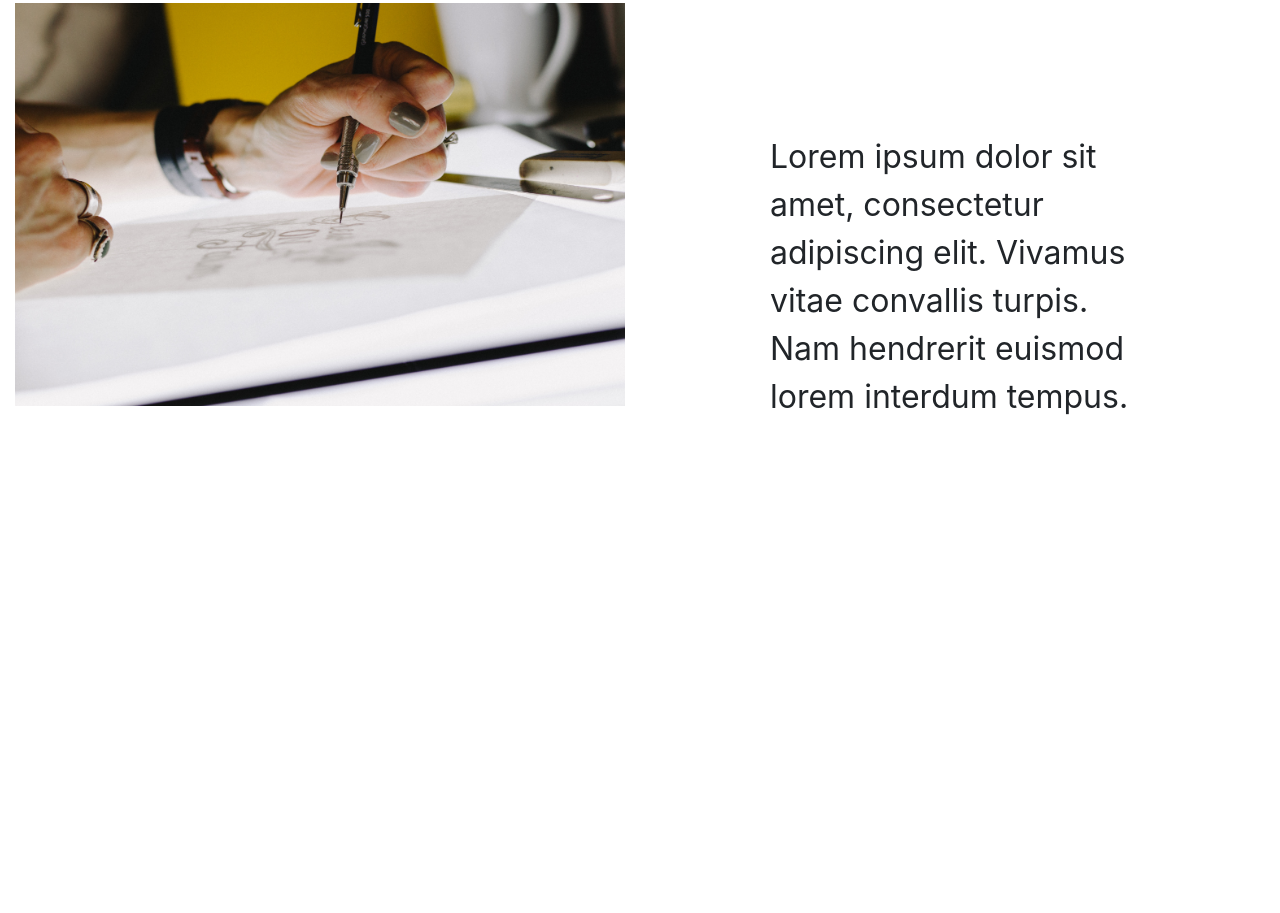
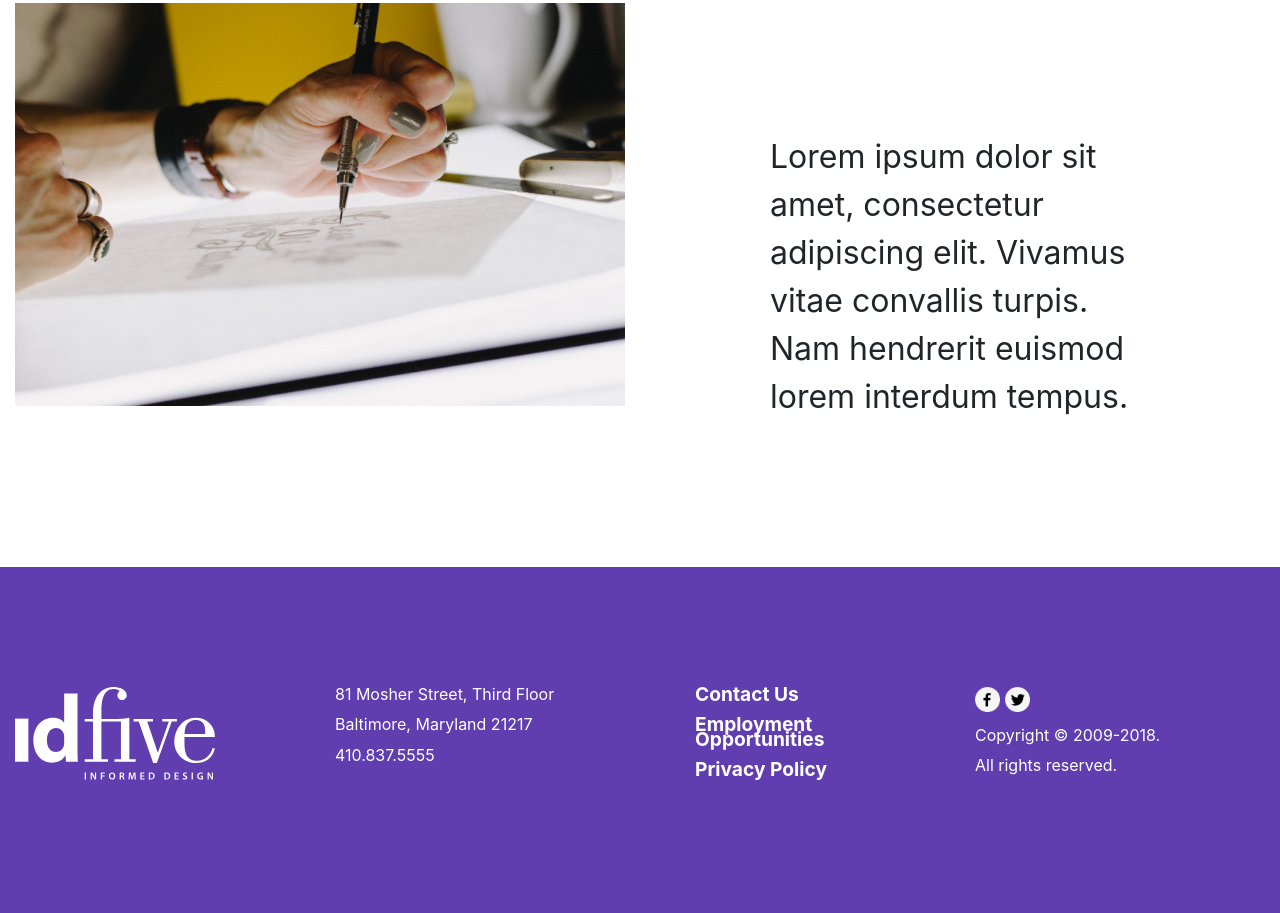
Before and after one commit to sebasz1000/idFivetest, a website: page index.html in a window 1280 px wide. Shown: the part 2731-3644 px from the top of the page. Before the commit the page ends 3298 px from the top, so only its background shows below. Drawn offline with Linux system fonts and the light colour scheme.

Commit message:
adds footer

```diff
--- a/index.html
+++ b/index.html
@@ -74,6 +74,33 @@
         <p class="col-sm-12 col-lg-6">Lorem ipsum dolor sit amet, consectetur adipiscing elit. Vivamus vitae convallis turpis. Nam hendrerit euismod lorem interdum tempus.</p>
       </div>
     </article>
+    <footer class="container-fluid site-footer brand-color">
+     <div class="container">
+     <div class="row">
+        <div class="col-md-12 col-lg-3">
+          <img width="200px" src="svg/idfive-logo.svg" />
+        </div>
+        <div class="col-md-12 col-lg-3">
+          <p>81 Mosher Street, Third Floor</p>
+          <p>Baltimore, Maryland 21217</p>
+          <p>410.837.5555</p>
+        </div>
+        <nav class="col-md-12 col-lg-3">
+         <ul><li><a href="#">Contact Us</a></li></ul>
+         <ul><li><a href="#">Employment Opportunities</a></li></ul>
+         <ul><li><a href="#">Privacy Policy</a></li></ul>
+        </nav>
+        <div class="col-md-12 col-lg-3">
+          <p>
+            <a href="#"><img src="img/facebook.png" width="25px"></a>
+            <a href="#"><img src="img/twitter.png" width="25px"></a>
+          </p>
+          <p>Copyright © 2009-2018.</p>
+          <p>All rights reserved.</p>
+        </div>
+      </div>
+     </div>
 
+    </footer>
   </body>
 </html>
--- a/scss/style.scss
+++ b/scss/style.scss
@@ -93,3 +93,20 @@ article#works p{
   font-size: 2em;
   padding: 130px;
 }
+
+.site-footer{
+  padding: 120px 0 ;
+  color: white;
+  line-height: 90%;
+}
+
+.site-footer nav{
+  font-weight: bold;
+  font-size: 1.2em;
+}
+.site-footer nav ul li{ list-style: none; }
+.site-footer nav ul li a:link,
+.site-footer nav ul li a:visited{
+  text-decoration: none;
+  color: white;
+}
```
Also changed, not shown: css/style.css, 1 other file.
